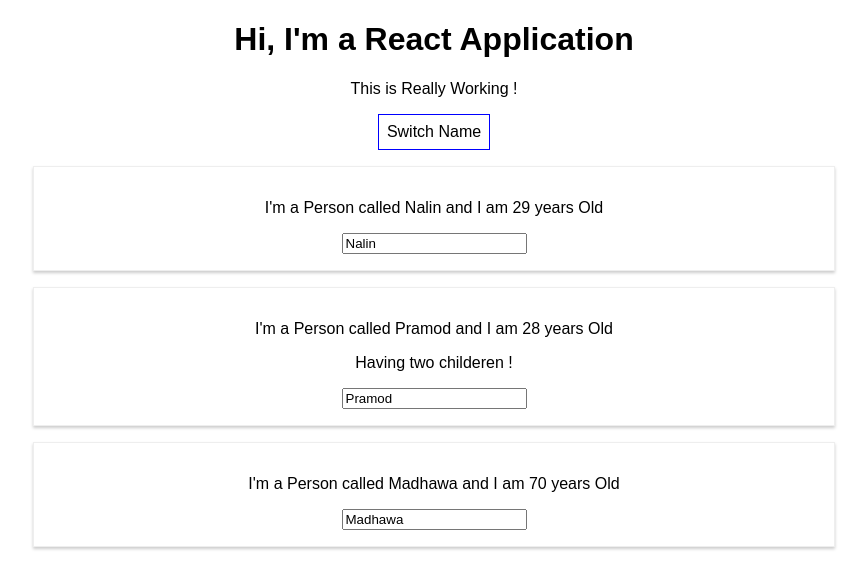
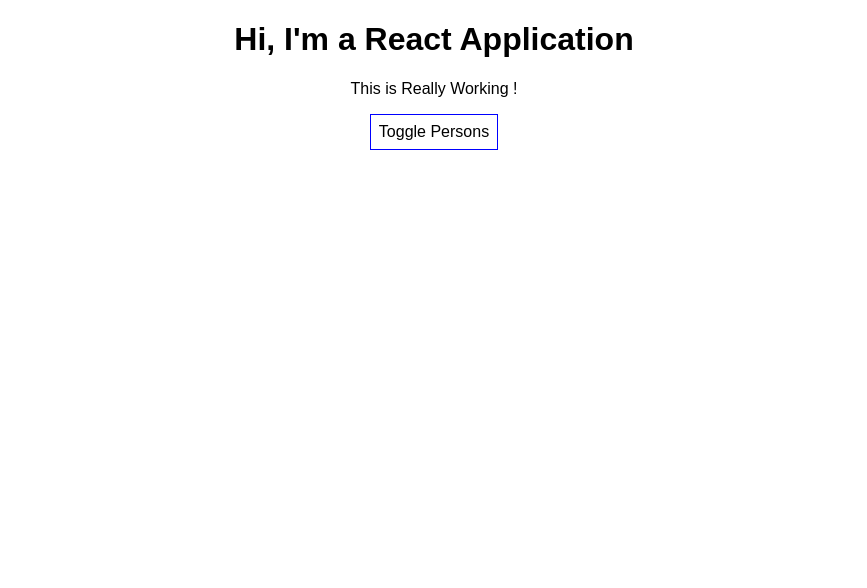
Before and after one commit to nsasika/reactGarage, a React (Create React App) app: page / in a window 1280 px wide. Shown: the top 588 px of the page, without its empty margins (206-1073 px from the left). Built offline with nearby package versions, Linux system fonts and the light colour scheme.

Commit message:
persons added dynamically using an array

```diff
--- a/src/App.js
+++ b/src/App.js
@@ -10,7 +10,8 @@
             {name: "Pramod", age: "28"},
             {name: "Madhawa", age: "70"}
         ],
-        otherState: "Other State"
+        otherState: "Other State",
+        showPerson: false
     }
 
     // const [ personState, setPersonState ] = useState({
@@ -47,36 +48,65 @@
         })
     }
 
+    togglePersonHandler = () => {
+        const doesShow = this.state.showPerson
+        this.setState(
+            {
+                showPerson: !doesShow
+            })
+    }
+
     render() {
 
         const style = {
-          backgroundColor: 'white',
-          font: 'inherit',
-          padding: '8px',
-          cursor: 'pointer',
-          border: '1px solid blue'
+            backgroundColor: 'white',
+            font: 'inherit',
+            padding: '8px',
+            cursor: 'pointer',
+            border: '1px solid blue'
+        }
+
+        let persons = null;
+
+        // we could use js inside curly braces everytime.below is an example where we use map() function to loop over
+        //persons array and return jsx object array to render
+
+        if (this.state.showPerson) {
+            persons = (
+                <div>
+                    {/*<Person*/}
+                    {/*    name={this.state.persons[0].name}*/}
+                    {/*    age={this.state.persons[0].age}*/}
+                    {/*/>*/}
+                    {/*<Person*/}
+                    {/*    click={this.switchHandler.bind(this, "Chale")}*/}
+                    {/*    name={this.state.persons[1].name}*/}
+                    {/*    age={this.state.persons[1].age}*/}
+                    {/*    changed={this.nameChangedHandler}>*/}
+                    {/*    Having two childeren !*/}
+                    {/*</Person>*/}
+                    {/*<Person*/}
+                    {/*    name={this.state.persons[2].name}*/}
+                    {/*    age={this.state.persons[2].age}*/}
+                    {/*/>*/}
+
+                    {this.state.persons.map(persons => {
+                        return (
+                            <Person
+                                name={persons.name}
+                                age={persons.age}
+                            />
+                        )
+                    })}
+                </div>)
         }
 
         return (
             <div className="App">
                 <h1>Hi, I'm a React Application</h1>
                 <p>This is Really Working !</p>
-                <button style={style} onClick={() => this.switchHandler("Isuru")}>Switch Name</button>
-                <Person
-                    name={this.state.persons[0].name}
-                    age={this.state.persons[0].age}
-                />
-                <Person
-                    click={this.switchHandler.bind(this, "Chale")}
-                    name={this.state.persons[1].name}
-                    age={this.state.persons[1].age}
-                    changed={this.nameChangedHandler}>
-                    Having two childeren !
-                </Person>
-                <Person
-                    name={this.state.persons[2].name}
-                    age={this.state.persons[2].age}
-                />
+                <button style={style} onClick={this.togglePersonHandler}>Toggle Persons</button>
+                {persons}
             </div>
         )
     }
```
